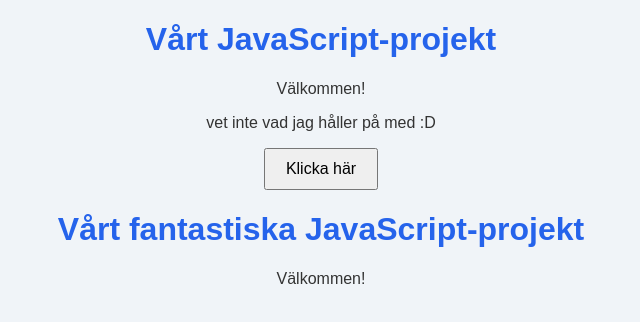
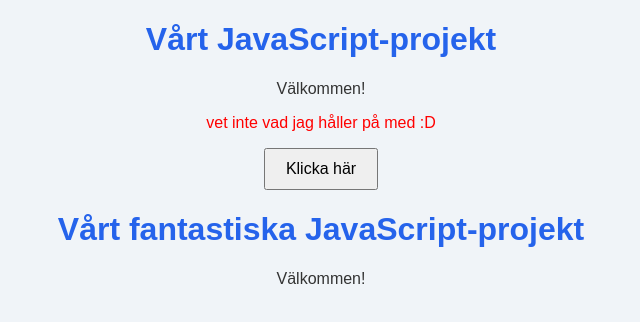
Before and after one commit to Draneas/GroupProject, a plain HTML site: page index.html in a window 1280 px wide. Shown: the whole page, without its empty margins (319-959 px from the left). Drawn offline with Linux system fonts and the light colour scheme.

Commit message:
Update index.html

```diff
--- a/index.html
+++ b/index.html
@@ -8,7 +8,7 @@
 <body>
     <h1>Vårt JavaScript-projekt</h1>
     <p id="message">Välkommen!</p>
-    <p> vet inte vad jag håller på med :D </p>
+    <p style="color: red;"> vet inte vad jag håller på med :D </p>
     <button id="myButton">Klicka här</button>
 
     <script src="script.js"></script>
```
